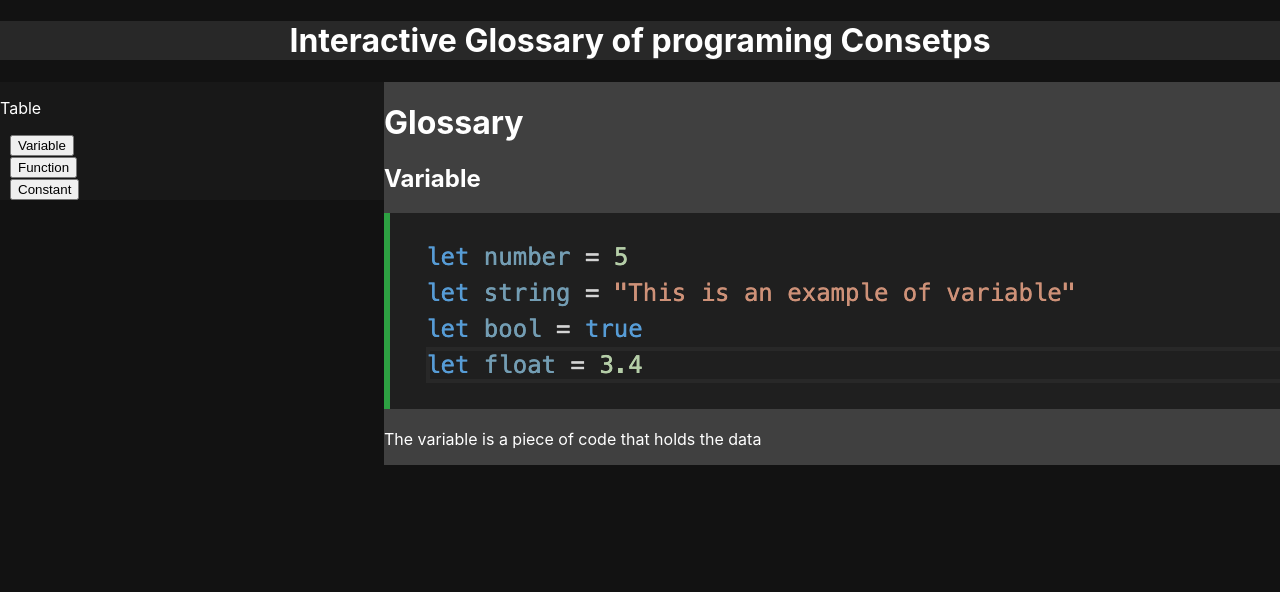
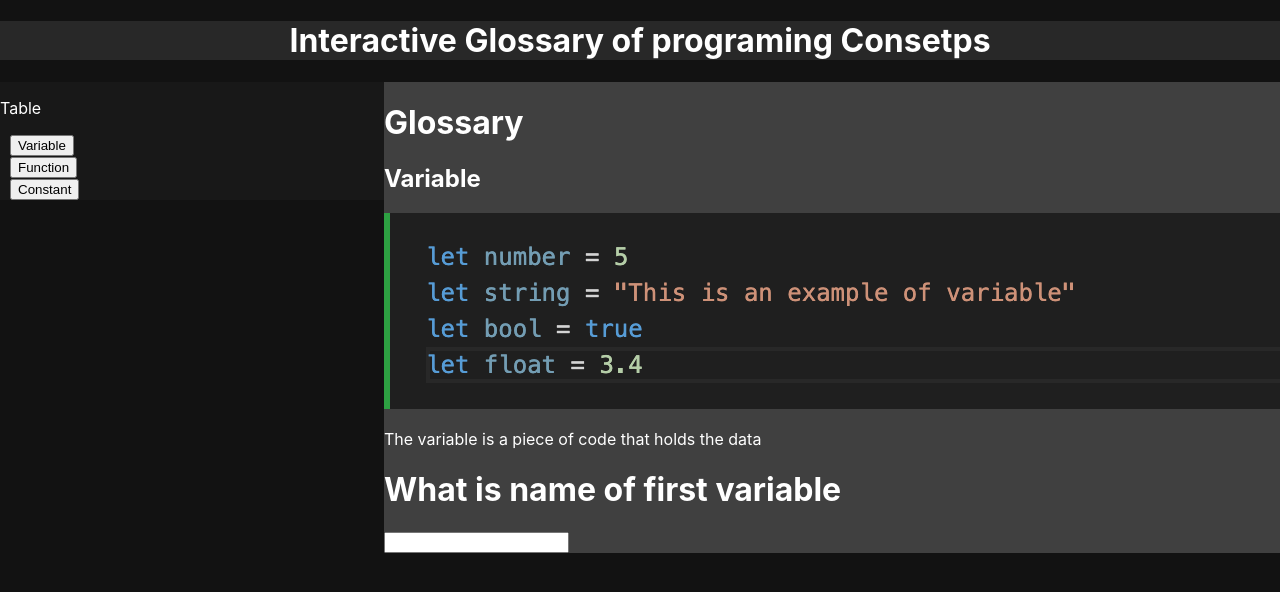
Before and after one commit to Takamiotaku/Sebs244001-Glosary, a React (Create React App) app in the folder glossary/: page / in a window 1280 px wide. Both pictures are taken after a click on the button "Variable". Shown: the top 592 px of the page. Built offline with nearby package versions, Linux system fonts and the light colour scheme.

Commit message:
User input is saved in class

```diff
--- a/glossary/src/App.js
+++ b/glossary/src/App.js
@@ -18,7 +18,7 @@ function App() {
          {/* calls the component Table and passes the function setSelectedInfo as a paremeter */}
           <div className="Table-Container"><Table onInfoSelect={setSelectedInfo}/></div>
           {/* onece the selectedInfo changes the Glossary Displays the change */}
-          <div className='Glossary-Container'>{selectedInfo && <Glossary Title={selectedInfo.Title} Image={selectedInfo.Image} Text={selectedInfo.Text} />}</div>
+          <div className='Glossary-Container'>{selectedInfo && <Glossary Title={selectedInfo.Title} Image={selectedInfo.Image} Text={selectedInfo.Text} Question={selectedInfo.Question} Answer={selectedInfo.Answer} info={selectedInfo} />}</div>
         </div>
     </div>
   );
--- a/glossary/src/components/Glossary.jsx
+++ b/glossary/src/components/Glossary.jsx
@@ -3,6 +3,9 @@ import "./styles.css"
 
 
 export default function Glossary (props){
+    function handleInput(e){
+        props.info.updateAnswer(e.target.value);
+    };
 
     return(
         //Templete how to display Data in glossary
@@ -11,6 +14,9 @@ export default function Glossary (props){
             <h2>{props.Title}</h2>
             <img src={props.Image} alt="Image" />
             <p>{props.Text}</p>
+            <h1>{props.Question}</h1>
+            <input type="text" onChange={handleInput}/>
+
         </div>
     )
 }
--- a/glossary/src/components/Informations.jsx
+++ b/glossary/src/components/Informations.jsx
@@ -1,8 +1,23 @@
 export default class Informations{
     // class holding the data
-    constructor(Title,Image,Text){
+    constructor(Title,Image,Text,Question,Answer,uAnswer ='' ){
         this.Title = Title
         this.Image = Image
         this.Text = Text
+        this.Question = Question
+        this.Answer = Answer
+        this.uAnswer = uAnswer
     }
+    updateAnswer(newAnswer) {
+        this.uAnswer = newAnswer;
+        console.log(this.uAnswer)
+    }
+    Check (){
+        let uAnswer = this.uAnswer.toLowerCase();
+        let Answer = this.Answer.toLowerCase();
+        return (uAnswer == Answer)
+
+    }
+
+
 }
--- a/glossary/src/components/Table.jsx
+++ b/glossary/src/components/Table.jsx
@@ -10,9 +10,9 @@ import ConImage from '../assets/Const.png'
 export default function Table({ onInfoSelect }){
 
     // Delecration fo concepts
-    const Variable = new Informations("Variable",VarImage,"The variable is a piece of code that holds the data")
-    const Function = new Informations("Function",FunImage,"Function is a piece of code that you can save and run later")
-    const Constant = new Informations("Constant",ConImage,"Constant is like a variable but it dosen't change")
+    const Variable = new Informations("Variable",VarImage,"The variable is a piece of code that holds the data","What is name of first variable","number","")
+    const Function = new Informations("Function",FunImage,"Function is a piece of code that you can save and run later","","")
+    const Constant = new Informations("Constant",ConImage,"Constant is like a variable but it dosen't change","","")
 
 
     return (
@@ -21,7 +21,7 @@ export default function Table({ onInfoSelect }){
             {/* Instance of a Button which changes the selected info to the choosen concept*/ }
             <Pieces Title={Variable.Title} Fun={() => onInfoSelect(Variable)}/>
             <Pieces Title={Function.Title} Fun={() => onInfoSelect(Function)}/>
-            <Pieces Title={Constant.Title} Fun={()=> onInfoSelect(Constant)}/>
+            <Pieces Title={Constant.Title} Fun={() => onInfoSelect(Constant)}/>
         </div>
 
     )
```
